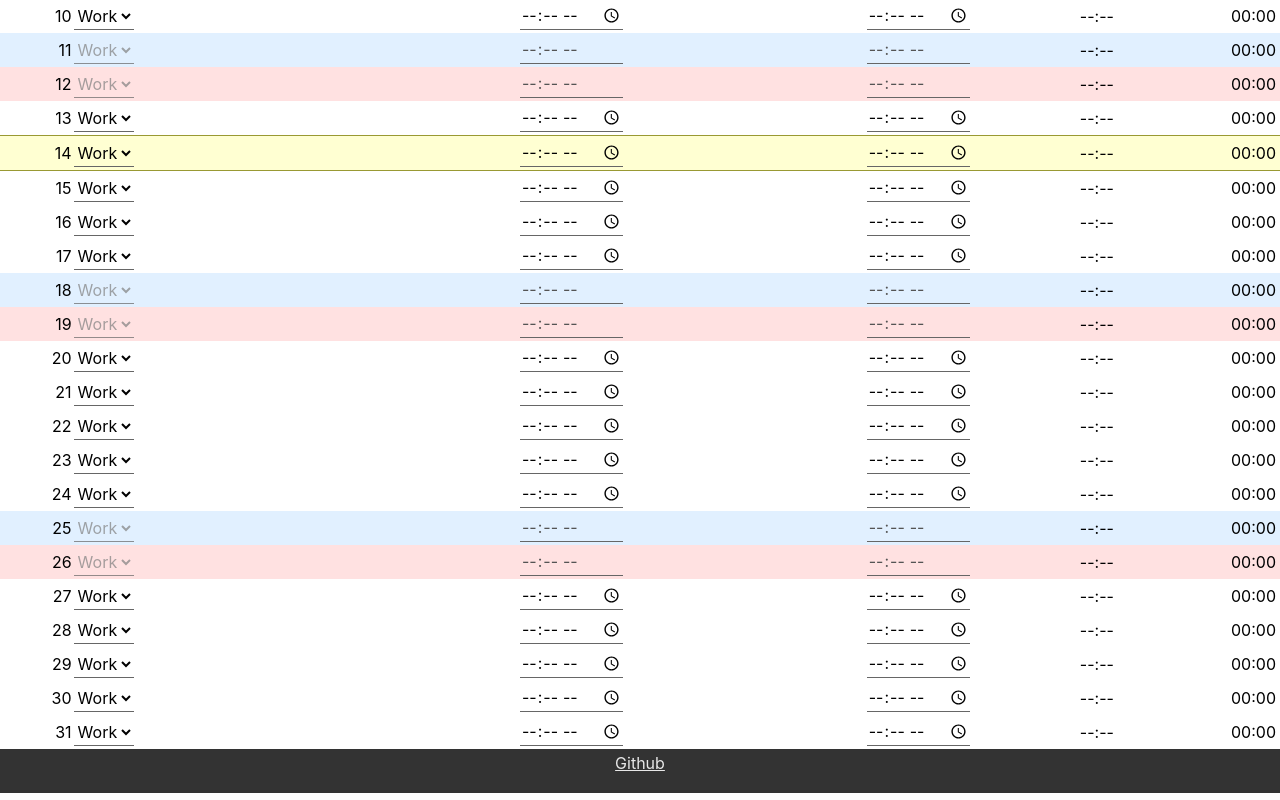
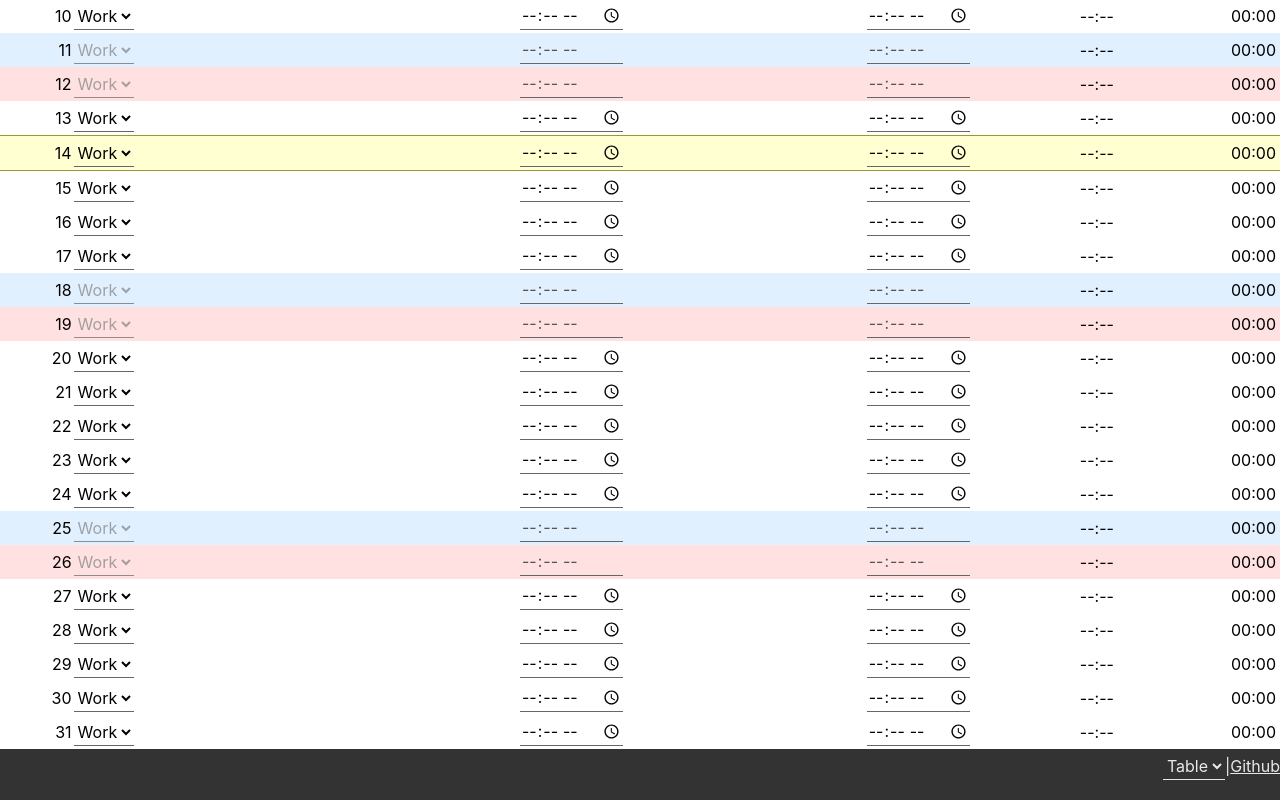
Before and after one commit to leafriend/working-hours, a React (Create React App) app: page / in a window 1280 px wide. Shown: the part 377-1177 px from the top of the page. Built offline with nearby package versions, Linux system fonts and the light colour scheme; the HTML template or start-up script is replaced by a standard one.

Commit message:
Add view mode selector

```diff
--- a/src/App.tsx
+++ b/src/App.tsx
@@ -14,6 +14,8 @@ const HOLIDAYS = [
   '2019-05-01',
   '2019-05-06',
 ];
+
+const TABLE = MonthlyLog.toString();
 
 const logsSet: LogsSet = new LocalLogsSet();
 
@@ -38,6 +40,8 @@ const App: React.FC = () => {
   const sources = logsSet.getLogSources(YEAR_MONTH);
   const defaultLogs = convertLogSourcesToLogs(YEAR_MONTH, sources);
   const [logs, setLogs] = useState(defaultLogs);
+
+  const [viewMode, setViewMode] = useState(TABLE);
 
   function handleLogsChange(source: LogSource) {
     const date = parseInt(source.date.substring(8), 10);
@@ -65,7 +69,10 @@ const App: React.FC = () => {
           onLogsChange={handleLogsChange}
         />
       </article>
-      <Footer />
+      <Footer
+        viewMode={viewMode}
+        handleViewModeChange={viewMode => setViewMode(viewMode)}
+      />
     </div>
   );
 }
--- a/src/Footer.scss
+++ b/src/Footer.scss
@@ -3,5 +3,9 @@ footer, footer a {
   color: #e8e8e8;
   padding-top: 0.25em;
   padding-bottom: 1.25em;
-  text-align: center;
+  text-align: right;
+  select {
+    color: #e8e8e8;
+    border-color: #e8e8e8;
+  }
 }
--- a/src/Footer.tsx
+++ b/src/Footer.tsx
@@ -1,13 +1,25 @@
-import React from 'react';
+import React, { useState } from 'react';
 
 import './Footer.scss';
+import { MonthlyLog } from './MonthlyLog';
+
+const TABLE = MonthlyLog.toString();
 
 export interface FooterProps {
+  viewMode: string;
+  handleViewModeChange: (viewMode: string) => void
 }
 
-export const Footer: React.FC<FooterProps> = _ => {
+export const Footer: React.FC<FooterProps> = props => {
   return (
     <footer>
+      <select
+        value={props.viewMode}
+        onChange={e => props.handleViewModeChange(e.target.value)}
+      >
+        <option value={TABLE}>Table</option>
+      </select>
+      |
       <a
         href="https://github.com/leafriend/working-hours/"
         target="_blank"
--- a/src/MonthlyLog.tsx
+++ b/src/MonthlyLog.tsx
@@ -37,3 +37,5 @@ export const MonthlyLog: React.FC<ArticlaProps> = props => {
     </table>
   );
 };
+
+MonthlyLog.toString = () => 'MonthlyLog';
```
